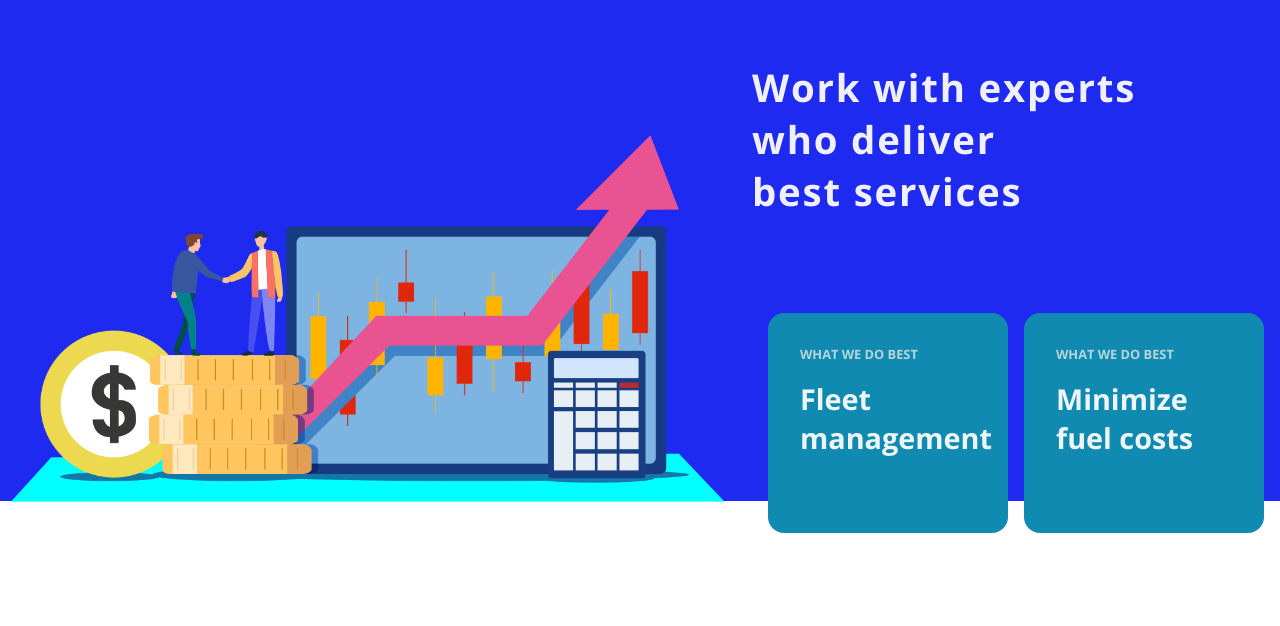
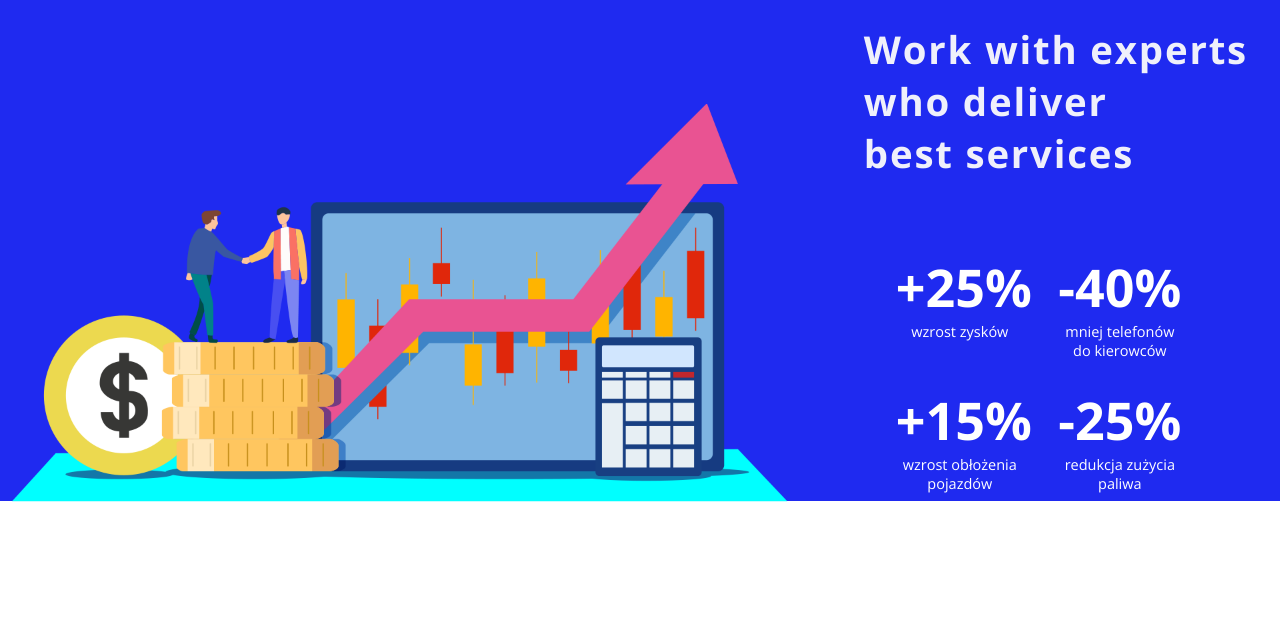
Before and after one commit to kamosz08/trans-front, a Gatsby site: page / in a window 1280 px wide. Shown: the part 83-709 px from the top of the page. Built offline with nearby package versions, Linux system fonts and the light colour scheme; Gatsby itself is replaced by a stand-in of ours.

Commit message:
Add count up component

```diff
--- a/package.json
+++ b/package.json
@@ -27,6 +27,7 @@
     "gatsby-source-filesystem": "^3.13.0",
     "gatsby-transformer-sharp": "^3.13.0",
     "react": "^17.0.1",
+    "react-countup": "^6.0.0",
     "react-dom": "^17.0.1",
     "react-helmet": "^6.1.0",
     "react-reveal": "^1.2.2",
--- /dev/null
+++ b/src/components/index/CounterStat.tsx
@@ -0,0 +1,43 @@
+import React from 'react';
+
+import { useCountUp } from 'react-countup';
+import { Box } from '../styled/Box';
+
+type Props = {
+  secondaryText: string
+} & Omit<Parameters<typeof useCountUp>[0], 'ref'>;
+
+export const CounterStat: React.FC<Props> = ({ secondaryText, ...rest }) => {
+  const countUpRef = React.useRef(null);
+  useCountUp({
+    ref: countUpRef,
+    duration: 3,
+    prefix: rest.end > 0 ? '+' : '',
+    ...rest,
+  });
+  return (
+    <Box
+      textAlign="center"
+      color="white"
+      width="128px"
+      ml="16px"
+      mr="16px"
+    >
+      <Box
+        fontSize="52px"
+        fontWeight="900"
+      >
+        <span
+          ref={countUpRef}
+        />
+        %
+      </Box>
+      <Box
+        fontSize="14.5px"
+        fontWeight="500"
+      >
+        {secondaryText}
+      </Box>
+    </Box>
+  );
+};
--- a/src/components/index/Header.tsx
+++ b/src/components/index/Header.tsx
@@ -1,8 +1,10 @@
 import React from 'react';
 import { StaticImage } from 'gatsby-plugin-image';
 import styled from '@emotion/styled';
+import CountUp, { useCountUp } from 'react-countup';
 import { theme } from '../../theme';
 import { Box } from '../styled/Box';
+import { CounterStat } from './CounterStat';
 
 const Wrapper = styled.div`
   display: flex;
@@ -52,7 +54,6 @@
   margin-top: 16px;
   margin-left: 16px;
   margin-right: 32px;
-  margin-bottom: 96px;
   color: #fbfbfbf2;
   font-size: 2.4rem;
   letter-spacing: 1.8px;
@@ -91,18 +92,44 @@
           </Title>
 
           <Box
-            ml="32px"
-            mb="-32px"
+            mb="8px"
+            mt="64px"
             display="flex"
+            padding="8px 32px"
           >
-            <Card>
+            {/* <Card>
               <SecondaryTitle>What we do best</SecondaryTitle>
               <CardTitle>Fleet management</CardTitle>
             </Card>
             <Card>
               <SecondaryTitle>What we do best</SecondaryTitle>
               <CardTitle>Minimize fuel costs</CardTitle>
-            </Card>
+            </Card> */}
+            <CounterStat
+              secondaryText="wzrost zysków"
+              start={0}
+              end={25}
+            />
+            <CounterStat
+              secondaryText="mniej telefonów do kierowców"
+              start={0}
+              end={-40}
+            />
+          </Box>
+          <Box
+            display="flex"
+            padding="8px 32px"
+          >
+            <CounterStat
+              secondaryText="wzrost obłożenia pojazdów"
+              start={0}
+              end={15}
+            />
+            <CounterStat
+              secondaryText="redukcja zużycia paliwa"
+              start={0}
+              end={-25}
+            />
           </Box>
         </Box>
 
```
Also changed, not shown: 1 other file.
